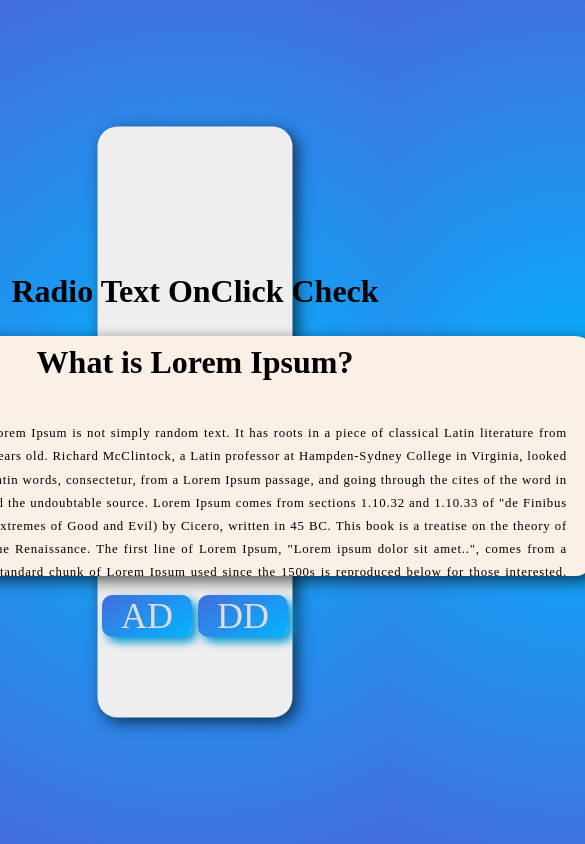
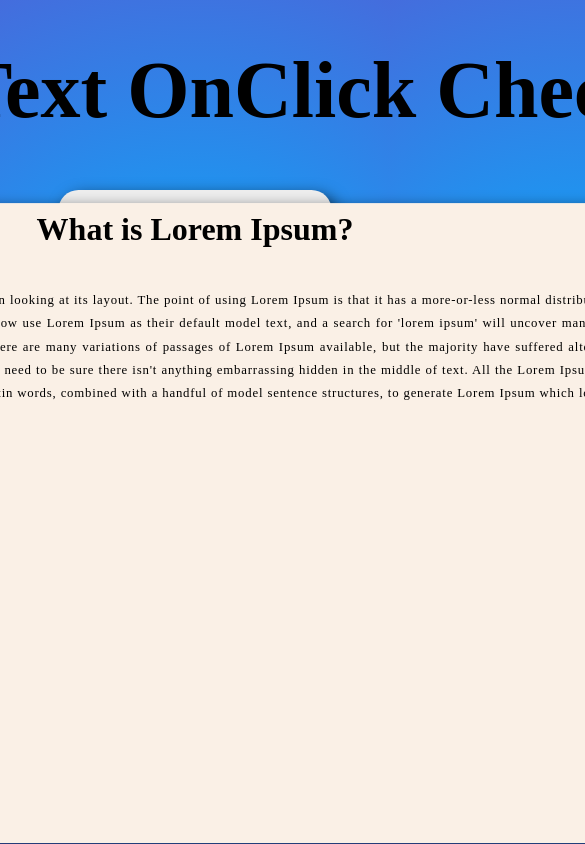
Before and after one commit to DeeAjith/CusRadio, a plain HTML site: page index.html in a window 390 px wide. Shown: the top 844 px of the page, 585 px wide, since content can reach past the window. Drawn offline with Linux system fonts and the light colour scheme.

Commit message:
changes!

```diff
--- a/AD.html
+++ b/AD.html
@@ -1,11 +1,27 @@
 <html>
+
 <head>
-<title>What is Lorem Ipsum?</title>
+    <title>DRONE-DIASSEMBLED</title>
+    <link rel="stylesheet" href="page.css">
 </head>
-<body style="background-color:Linen;font-family:'Poppins'">
-<h1 style="text-align:center;">What is Lorem Ipsum?</h1>
-<p style="font-size:80%;padding: 20px;letter-spacing: .8;
-line-height: 1.8;text-align: justify;">Contrary to popular belief, Lorem Ipsum is not simply random text. It has roots in a piece of classical Latin literature from 45 BC, making it over 2000 years old. Richard McClintock, a Latin professor at Hampden-Sydney College in Virginia, looked up one of the more obscure Latin words, consectetur, from a Lorem Ipsum passage, and going through the cites of the word in classical literature, discovered the undoubtable source. Lorem Ipsum comes from sections 1.10.32 and 1.10.33 of "de Finibus Bonorum et Malorum" (The Extremes of Good and Evil) by Cicero, written in 45 BC. This book is a treatise on the theory of ethics, very popular during the Renaissance. The first line of Lorem Ipsum, "Lorem ipsum dolor sit amet..", comes from a line in section 1.10.32.
-     The standard chunk of Lorem Ipsum used since the 1500s is reproduced below for those interested. Sections 1.10.32 and 1.10.33 from "de Finibus Bonorum et Malorum" by Cicero are also reproduced in their exact original form, accompanied by English versions from the 1914 translation by H. Rackham</p>
+
 <body>
+    <h1>What is Lorem Ipsum?</h1>
+    <p>It is a long established fact that a reader will be distracted by the readable content of a page when
+        looking at its layout. The point of using Lorem Ipsum is that it has a more-or-less normal distribution of
+        letters, as opposed to using 'Content here, content here', making it look like readable English. Many desktop
+        publishing packages and web page editors now use Lorem Ipsum as their default model text, and a search for
+        'lorem ipsum' will uncover many web sites still in their infancy. Various versions have evolved over the years,
+        sometimes by accident, sometimes on purpose (injected humour and the like).There are many variations of passages
+        of Lorem Ipsum available, but the majority have suffered alteration in some form, by injected humour, or
+        randomised words which don't look even slightly believable. If you are going to use a passage of Lorem Ipsum,
+        you need to be sure there isn't anything embarrassing hidden in the middle of text. All the Lorem Ipsum
+        generators on the Internet tend to repeat predefined chunks as necessary, making this the first true generator
+        on the Internet. It uses a dictionary of over 200 Latin words, combined with a handful of model sentence
+        structures, to generate Lorem Ipsum which looks reasonable. The generated Lorem Ipsum is therefore always free
+        from repetition, injected humour, or non-characteristic words etc.<br>
+    </p>
+
+    <body>
+
 </html>
--- a/index.html
+++ b/index.html
@@ -4,13 +4,13 @@
     <meta charset="UTF-8">
     <meta name="viewport" content="width=device-width, initial-scale=no">
     <link rel="stylesheet" href="main.css">
-    <link rel="shortcut icon" href="/images/ico.png" type="image/png">
+    <link rel="shortcut icon" href="images/ico.png" type="image/png">
     <script>
         function go(loc) {
        document.getElementById('iFr').src = loc;
      }
    </script>
-    <title>Radio_txtClick</title>
+    <title>CusRadio_iFrame</title>
 </head>
 <body>
     <div class="mainBox">
@@ -21,11 +21,11 @@
         <span>
             <label>
                 <p>AD</p>
-                <input type="radio" name="radio" id="radio" checked="checked" onclick="go('/AD.html')">
+                <input type="radio" name="radio" id="radio" checked="checked" onclick="go('AD.html')">
             </label>
             <label>
                 <p>DD</p>
-                <input type="radio" name="radio" id="radio" onclick="go('/DD.html')">
+                <input type="radio" name="radio" id="radio" onclick="go('DD.html')">
             </label>
         </span>
     </section>
--- a/main.scss
+++ b/main.scss
@@ -1,6 +1,13 @@
 *{
     transition: .5s ease-in-out;
 }
+$mobile:420px;
+@mixin mobile {
+    @media only screen and (max-width:#{$mobile}) {
+        @content;
+    }
+}
+
 html,body{
     margin: 0;
     padding: 0;
@@ -21,23 +28,41 @@ span.back{
     left: 50%;
     transform: translate(-50%,-50%);
     box-shadow: 5px 5px 15px rgba(0, 0, 0, 0.63);
+
+        @include mobile{
+            width: 70%;
+            height: 55%;
+        }
 }
 #container{
-    h2{
-        text-align: center;
-        font-size:2em;
-    }
     position: absolute;
     top: 50%;
     left: 50%;
     transform: translate(-50%,-50%);
     display: inline;
     color: #000;
+    h2{
+        text-align: center;
+        font-size:2em;
+
+            @include mobile{
+                font-size:5em;
+            }
+    }
     iframe{
         width: 50em;
         height:15em;
         border-radius: 20px;
         box-shadow: 5px 5px 15px rgba(0, 0, 0, 0.63);
+
+            @include mobile{
+                position: relative;
+                width: 100rem;
+                height: 40rem;
+                top: 50%;
+                left: 50%;
+                transform: translate(-50%,0);
+            }
     }
     span{
         position: absolute;
@@ -46,6 +71,12 @@ span.back{
         top: 105%;
         left: 50%;
         transform: translate(-50%,-50%);
+
+            @include mobile{
+                font-size: 5rem;
+                transform: translate(-50%,0);
+                width: max-content;
+            }
     }
     label{
         cursor: pointer;
@@ -59,6 +90,10 @@ span.back{
             font-size: 1.5em;
             color: #ddd;
             box-shadow: 5px 5px 10px rgb(1, 151, 211);
+
+                @include mobile{
+                    width: 2em;
+                }
         }
     }
     input{
--- /dev/null
+++ b/page.scss
@@ -0,0 +1,31 @@
+body {
+    background-color: Linen;
+    font-family: 'Poppins';
+
+    $mobile:400px;
+
+    $mobile:420px;
+    @mixin mobile {
+        @media only screen and (max-width:400px) {
+            @content;
+        }
+    }
+        h1 {
+            text-align: center;
+            @include mobile{
+                font-size: 5rem;
+            }
+        }
+
+        p {
+            font-size: 80%;
+            padding: 20px;
+            letter-spacing: .8;
+            line-height: 1.8;
+            text-align: justify;
+
+            @include mobile{
+                font-size: 3rem;
+            }
+        }
+}
```
Also changed, not shown: DD.html (+22 -6 lines), main.css, page.css (added), 2 other files. Lines whose indentation alone changed are shown as unchanged.
